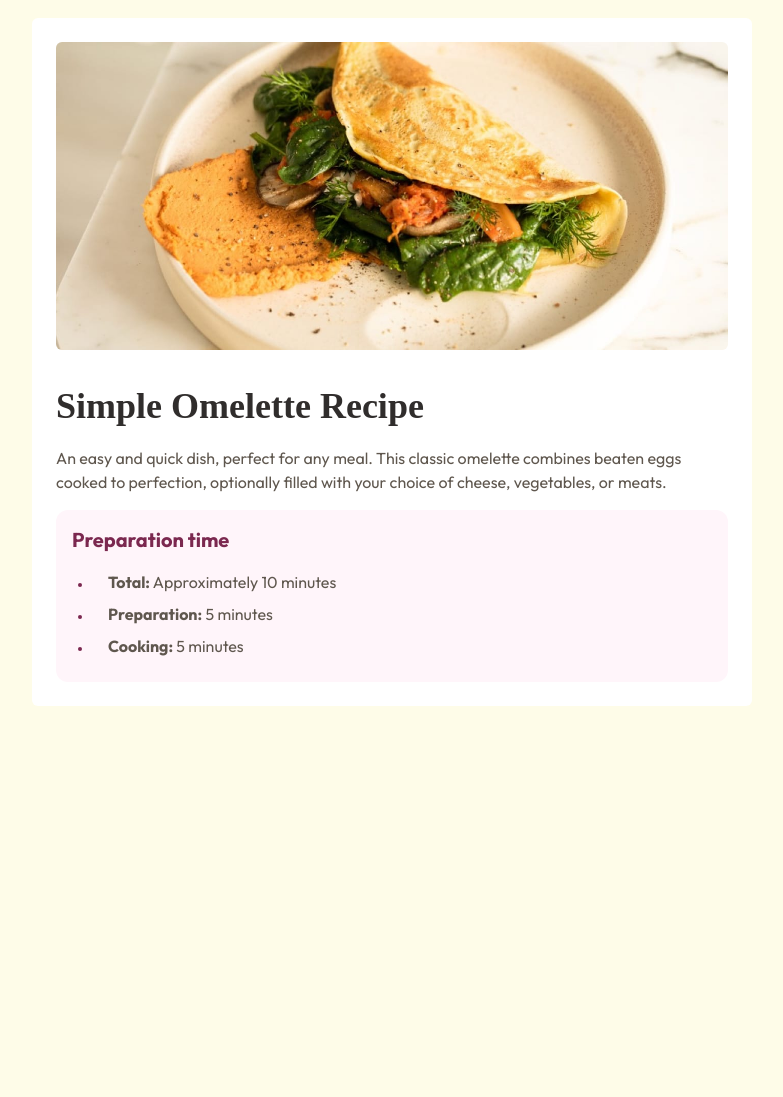
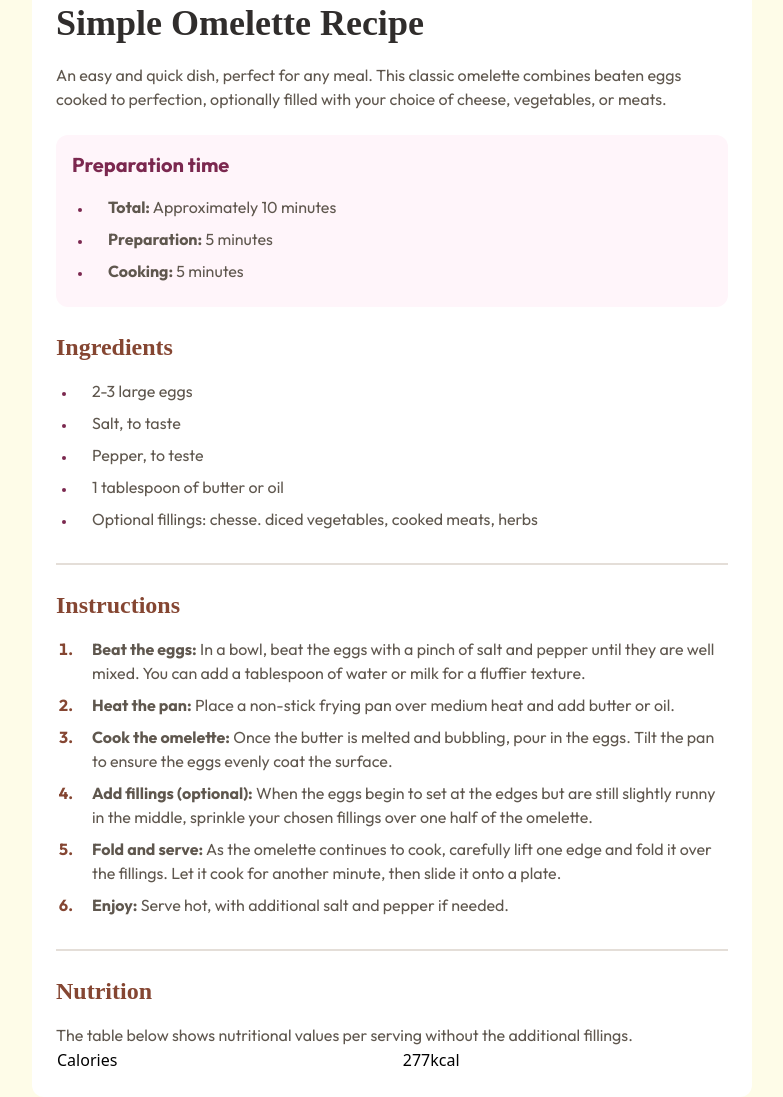
Before and after one commit to AndDevI/Recipe-Page, a website: page src/index.html in a window 1280 px wide. Shown: the part 38-1135 px from the top of the page, without its empty margins (248-1031 px from the left). Before the commit the page ends 800 px from the top, so only its background shows below. Drawn offline with Linux system fonts and the light colour scheme.

Commit message:
ingredients and instructions

```diff
--- a/src/index.html
+++ b/src/index.html
@@ -12,9 +12,9 @@
         <title>Recipe Page</title>
     </head>
     <body class="bg-yellow-50 flex items-center justify-center h-screen">
-        <article class="w-[45rem] bg-white rounded-md flex flex-col gap-4 p-6">
+        <article class="w-[45rem] bg-white rounded-xl flex flex-col gap-6 p-6">
             <section>
-                <img src="../assets/images/image-omelette.jpeg" alt="Simple Omelette" class="rounded-md w-full">
+                <img src="../assets/images/image-omelette.jpeg" alt="Simple Omelette" class="rounded-xl w-full">
             </section>
 
             <section>
@@ -28,9 +28,9 @@
             </section>
 
             <section class="bg-rose-50 rounded-xl p-4 w-full font-p">
-                <h2 class="text-rose-800 font-bold text-xl mb-4">
+                <h4 class="text-rose-800 font-bold text-xl mb-4">
                     Preparation time
-                </h2>
+                </h4>
                 <ul class="text-stone-600 list-disc ml-5 marker:text-rose-800 marker:text-[.7rem]">
                     <li class="pb-2 pl-4">
                         <span class="font-bold">Total:</span> Approximately 10 minutes
@@ -43,6 +43,84 @@
                     </li>
                 </ul>
             </section>
+
+            <section>
+                <h2 class="font-title text-brown font-bold text-2xl mb-4">
+                    Ingredients
+                </h2>
+                <ul class="font-p text-stone-600 list-disc ml-5 marker:text-rose-800 marker:text-[.7rem]">
+                    <li class="pb-2 pl-4">
+                        2-3 large eggs
+                    </li>
+                    <li class="pb-2 pl-4">
+                        Salt, to taste
+                    </li>
+                    <li class="pb-2 pl-4">
+                        Pepper, to teste
+                    </li>
+                    <li class="pb-2 pl-4">
+                        1 tablespoon of butter or oil
+                    </li>
+                    <li class="pb-2 pl-4">
+                        Optional fillings: chesse. diced vegetables, cooked meats, herbs
+                    </li>
+                </ul>
+            </section>
+
+            <div class="h-0.5 bg-stone-150"></div>
+
+            <section>
+                <h2 class="font-title text-brown font-bold text-2xl mb-4">
+                    Instructions
+                </h2>
+                <ol class="font-p text-stone-600 list-decimal ml-5 marker:text-brown marker:font-bold">
+                    <li class="pb-2 pl-4">
+                        <span class="font-bold">Beat the eggs:</span> In a bowl, beat the eggs with a
+                        pinch of salt and pepper until they are well mixed. You can
+                        add a tablespoon of water or milk for a fluffier texture.
+                    </li>
+                    <li class="pb-2 pl-4">
+                        <span class="font-bold">Heat the pan:</span> Place a non-stick frying pan over
+                        medium heat and add butter or oil.
+                    </li>
+                    <li class="pb-2 pl-4">
+                        <span class="font-bold">Cook the omelette:</span> Once the butter is melted
+                        and bubbling, pour in the eggs. Tilt the pan to ensure the
+                        eggs evenly coat the surface.
+                    </li>
+                    <li class="pb-2 pl-4">
+                        <span class="font-bold">Add fillings (optional):</span> When the eggs begin to
+                        set at the edges but are still slightly runny in the middle,
+                        sprinkle your chosen fillings over one half of the omelette.
+                    </li>
+                    <li class="pb-2 pl-4">
+                        <span class="font-bold">Fold and serve:</span> As the omelette continues to
+                        cook, carefully lift one edge and fold it over the fillings.
+                        Let it cook for another minute, then slide it onto a plate.
+                    </li>
+                    <li class="pb-2 pl-4">
+                        <span class="font-bold">Enjoy:</span> Serve hot, with additional salt and
+                        pepper if needed.
+                    </li>
+                </ol>
+            </section>
+
+            <div class="h-0.5 bg-stone-150"></div>
+
+            <section>
+                <h2 class="font-title text-brown font-bold text-2xl mb-4">
+                    Nutrition
+                </h2>
+                <p class="font-p text-stone-600">
+                    The table below shows nutritional values per serving without the additional fillings.
+                </p>
+                <table class="w-full">
+                        <tr>
+                            <td>Calories</td>
+                            <td>277kcal</td>
+                        </tr>
+                </table>
+            </section>
         </article>
     </body>
 </html>
```
Also changed, not shown: css/output.css.
